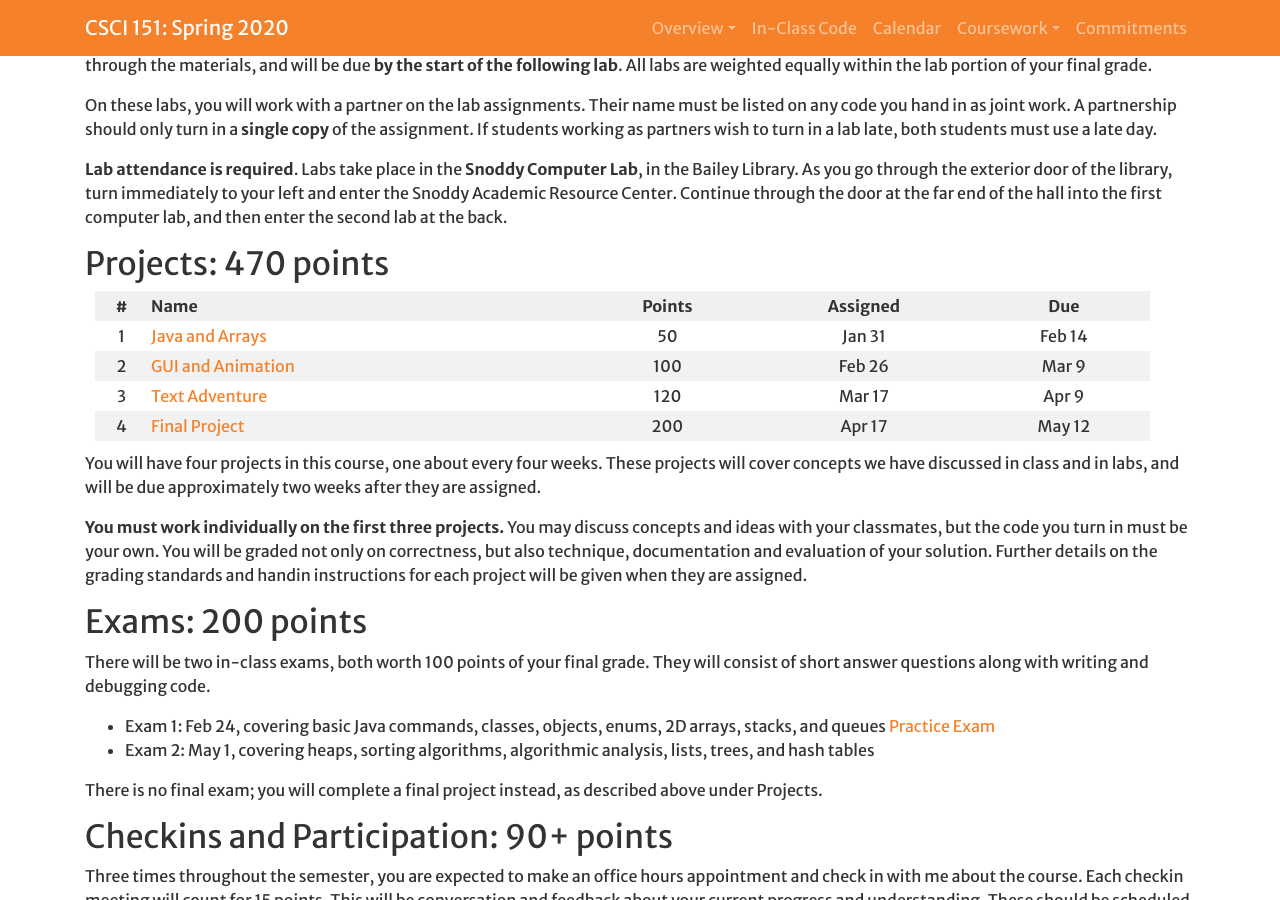
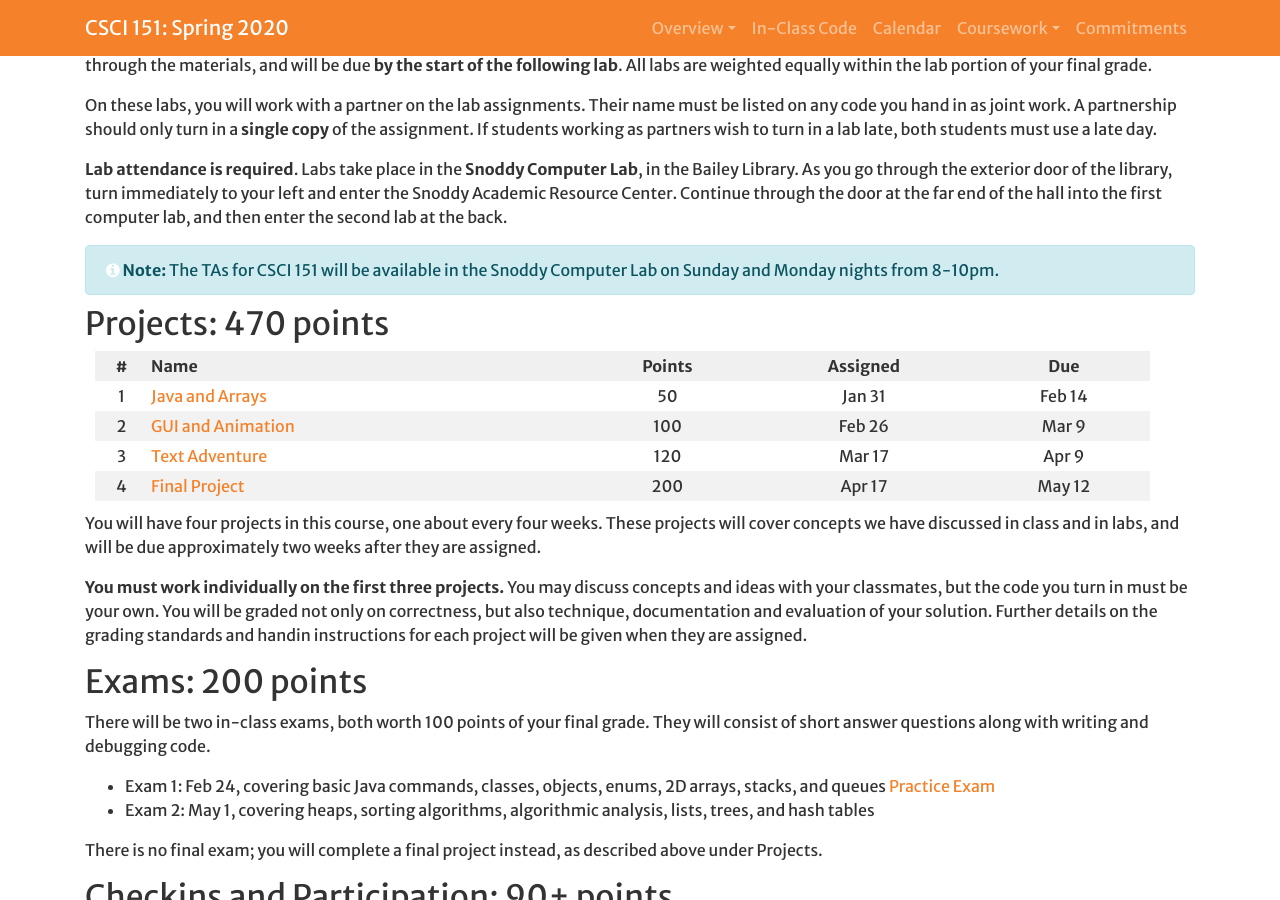
Before and after one commit to Hendrix-CS/csci151, a Jekyll site: the page built from index.md, in a window 1280 px wide and 900 px high, scrolled down 2822 px. Built offline with Jekyll 4.4.1, drawn with Linux system fonts in a browser that asks for light colours; a script that is not in the unit is left out; our own code applies the rules of GitHub Pages for plain Markdown files.

Commit message:
Adding the TA hours to the Lab section

```diff
--- a/index.md
+++ b/index.md
@@ -91,6 +91,8 @@ On these labs, you will work with a partner on the lab assignments. Their name m
 
 **Lab attendance is required**. Labs take place in the **Snoddy Computer Lab**, in the Bailey Library. As you go through the exterior door of the library, turn immediately to your left and enter the Snoddy Academic Resource Center. Continue through the door at the far end of the hall into the first computer lab, and then enter the second lab at the back.
 
+{% include note.html content="The TAs for CSCI 151 will be available in the Snoddy Computer Lab on Sunday and Monday nights from 8-10pm." %}
+
 ## <a name="projects">Projects</a>: 470 points
 
 | #  | Name | Points | Assigned | Due |
```
